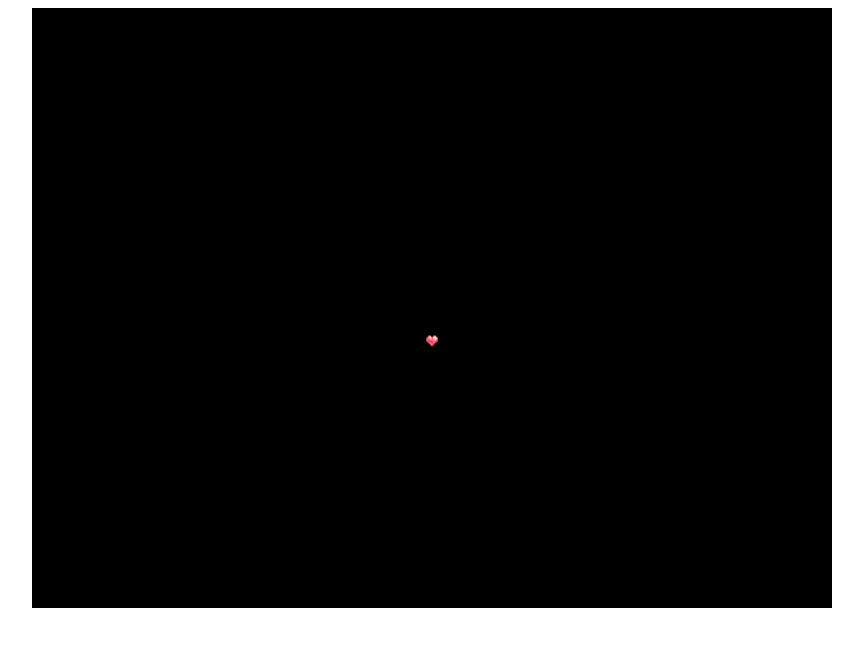
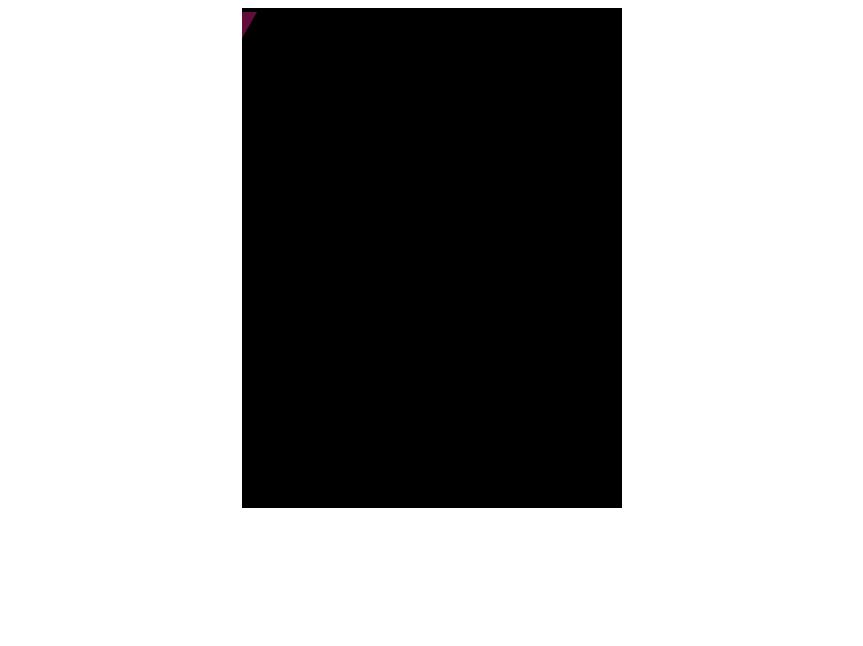
Before and after one commit to aquarockslug/MyPeggle, a plain HTML site: page index.html in a window 1280 px wide. Shown: the whole page, without its empty margins (208-1071 px from the left). Drawn offline with nearby package versions, Linux system fonts and the light colour scheme; animation ran at ten frames a second.

Commit message:
player control

```diff
--- a/index.html
+++ b/index.html
@@ -5,9 +5,10 @@
 		<link href="http://code.jquery.com/ui/1.10.4/themes/smoothness/jquery-ui.css" rel="stylesheet">
 
 		<script src="src/phaser.min.js"></script>
+		<script src="src/player.js"></script>
 	</head>
 	<body>
-		<div id="game" style="width:800px;height:600px;margin:auto">
+		<div id="game" style="width:380px;height:500px;margin:auto">
 			<script src="src/peggle.js">
 			</script>
 		</div>
--- a/src/peggle.js
+++ b/src/peggle.js
@@ -1,27 +1,27 @@
-var game 		= new Phaser.Game(800, 600, Phaser.AUTO, 'game', { preload: preload, create: create, update: update, render: render  });
+var game 		= new Phaser.Game(380, 500, Phaser.AUTO, 'game', { preload: preload, create: create, update: update, render: render  });
 var div 		= document.getElementById("game");
 var WIDTH 		= div.offsetWidth;
 var HEIGHT 		= div.offsetHeight;
 
+var player = null;
+
 function preload() {
 	game.load.image('heart', 'assets/sprites/heart.png');
+
+	player = new Player(game);
 }
 
 function create() {
 	game.physics.startSystem(Phaser.Physics.P2JS);
 	game.physics.p2.restitution = 0.9;
-	game.physics.p2.gravity.y = 100;
+	game.physics.p2.gravity.y = 300;
 
-	var heart = game.add.sprite(WIDTH/2, HEIGHT/2, 'heart');
-	game.physics.p2.enable(heart);
-	heart.body.setCircle(5);
-
+	player.create();
 }
 
 function update() {
-
+	player.update();
 }
 
 function render() {
-
 }
--- /dev/null
+++ b/src/player.js
@@ -0,0 +1,37 @@
+function Projectile(posX, posY){
+
+}
+
+function Player(game) {
+	// preload
+	game.load.image('player', 'assets/sprites/player.png');
+	game.load.image('heart', 'assets/sprites/heart.png');
+
+	// http://www.html5gamedevs.com/topic/1764-how-to-capture-a-touch-event-on-mobile-device/?p=12250
+	game.input.onDown.add(fire, this);
+
+	// create
+	this.create = create;
+	var playerSprite = null;
+	function create(){
+		playerSprite = game.add.sprite(0, 0, 'player');
+		playerSprite.anchor.x = .5;
+		playerSprite.anchor.y = 0;
+	}
+
+	// update
+	this.update = update;
+	function update() {
+		playerSprite.x = game.input.mousePointer.x;
+	}
+
+	// fire projectile
+	this.fire = fire;
+	function fire() {
+		var heart = game.add.sprite(0, 0, 'heart');
+		heart.x = playerSprite.x;
+		heart.y = 14;
+		game.physics.p2.enable(heart, Phaser.Physics.P2JS); // debug draw code?
+		heart.body.setCircle(heart.width/2);
+	}
+}
```
Also changed, not shown: assets/sprites/heart.png (renamed from src/assets/sprites/heart.png), assets/sprites/player.png (added).
